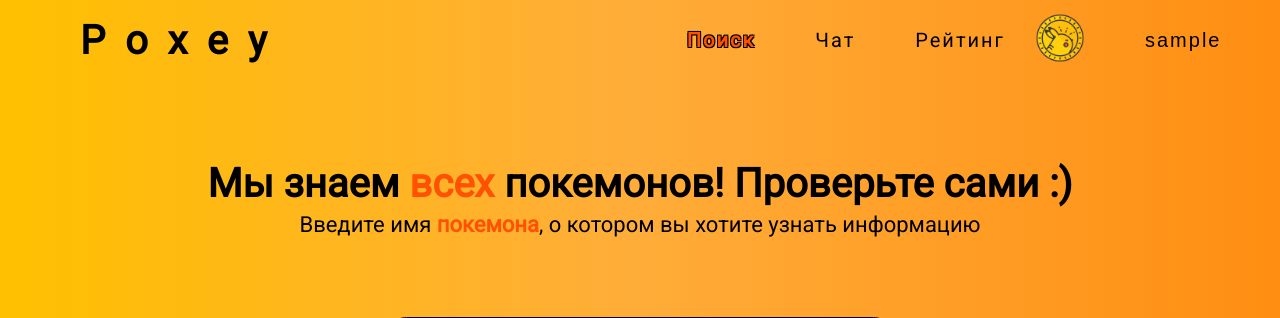
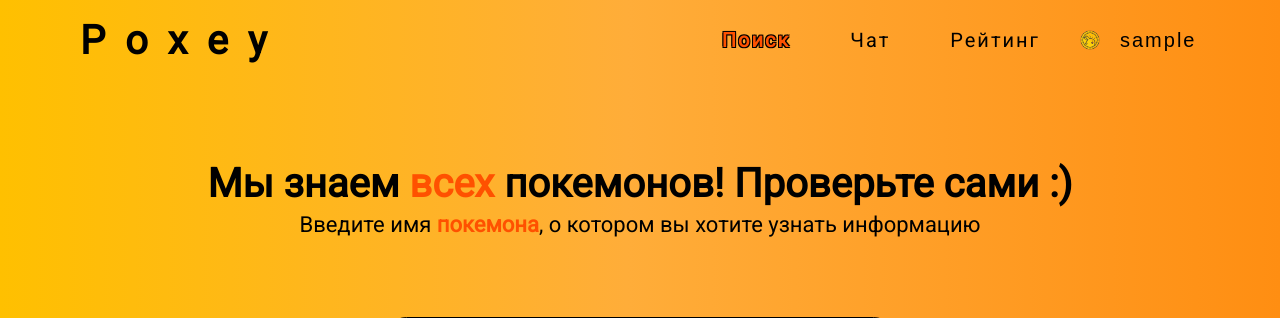
Before and after one commit to daslef/poxey, a Flask app: page /search in a window 1280 px wide. Shown: the top 318 px of the page. Run offline with Flask 2, Linux system fonts and the light colour scheme; the visitor is signed in with stand-in values (Sample User, id 1).

Commit message:
0.5.5 Add styles to money

```diff
--- a/static/styles/search/search.css
+++ b/static/styles/search/search.css
@@ -17,8 +17,7 @@ body {
     cursor: pointer;
     border: none;
     outline: none;
-    margin-left: 60px;
-    margin-right: 45px;
+    margin-right: 70px;
     font-size: 20px;
     transition: all .2s ease;
     letter-spacing: 2px;
@@ -42,7 +41,7 @@ body {
 .dropdown-content {
     display: none;
     position: absolute;
-    min-width: 160px;
+    min-width: 130px;
     box-shadow: 0px 8px 16px 0px rgba(0,0,0,0.2);
     z-index: 1;
 }
@@ -58,6 +57,20 @@ body {
 
 .dropdown-content a:hover {
     background-color: rgb(255, 165, 62);
+}
+
+.coins {
+    display: flex;
+    justify-content: center;
+    align-items: center;
+    font-size: 20px;
+    margin: 0 20px 0 35px;
+}
+
+#coin-img {
+    width: 20px;
+    height: 20px;
+    margin-left: 5px;
 }
 
 .show {display:block;}
--- a/templates/chat.html
+++ b/templates/chat.html
@@ -19,7 +19,7 @@
                 <li><a href="search">Поиск</a></li>
                 <li><a class="active" href="chat">Чат</a></li>
                 <li><a href="rating">Рейтинг</a></li>
-                <li>{{ session["money"] }} <img src="{{ url_for('static', filename='assets/coin.png') }}" alt=""></li>
+                <li class="coins">{{ session["money"] }} <img id="coin-img" src="{{ url_for('static', filename='assets/coin.png') }}"></li>
                 <li>
                     <button onclick="showDropdown()" class="dropbtn" id="username">{{ session['username'] }}</button>
                     <div id="myDropdown" class="dropdown-content">
--- a/templates/history.html
+++ b/templates/history.html
@@ -19,7 +19,7 @@
                 <li><a href="search">Поиск</a></li>
                 <li><a href="chat">Чат</a></li>
                 <li><a href="rating">Рейтинг</a></li>
-                <li>{{ session["money"] }} <img src="{{ url_for('static', filename='assets/coin.png') }}" alt=""></li>
+                <li class="coins">{{ session["money"] }} <img id="coin-img" src="{{ url_for('static', filename='assets/coin.png') }}"></li>
                 <li>
                     <button onclick="showDropdown()" class="dropbtn">{{ session['username'] }}</button>
                     <div id="myDropdown" class="dropdown-content">
--- a/templates/profile.html
+++ b/templates/profile.html
@@ -20,7 +20,7 @@
                 <li><a href="search">Поиск</a></li>
                 <li><a href="chat">Чат</a></li>
                 <li><a href="rating">Рейтинг</a></li>
-                <li>{{ session["money"] }} <img src="{{ url_for('static', filename='assets/coin.png') }}" alt=""></li>
+                <li class="coins">{{ session["money"] }} <img id="coin-img" src="{{ url_for('static', filename='assets/coin.png') }}"></li>
                 <li>
                     <button onclick="showDropdown()" class="dropbtn">{{ session['username'] }}</button>
                     <div id="myDropdown" class="dropdown-content">
--- a/templates/rating.html
+++ b/templates/rating.html
@@ -19,7 +19,7 @@
                 <li><a href="search">Поиск</a></li>
                 <li><a href="chat">Чат</a></li>
                 <li><a class="active" href="rating">Рейтинг</a></li>
-                <li>{{ session["money"] }} <img src="{{ url_for('static', filename='assets/coin.png') }}" alt=""></li>
+                <li class="coins">{{ session["money"] }} <img id="coin-img" src="{{ url_for('static', filename='assets/coin.png') }}"></li>
                 <li>
                     <button onclick="showDropdown()" class="dropbtn">{{ session['username'] }}</button>
                     <div id="myDropdown" class="dropdown-content">
--- a/templates/search.html
+++ b/templates/search.html
@@ -18,7 +18,7 @@
                 <li><a class="active" href="search">Поиск</a></li>
                 <li><a href="chat">Чат</a></li>
                 <li><a href="rating">Рейтинг</a></li>
-                <li>{{ session["money"] }} <img src="{{ url_for('static', filename='assets/coin.png') }}" alt=""></li>
+                <li class="coins">{{ session["money"] }} <img id="coin-img" src="{{ url_for('static', filename='assets/coin.png') }}"></li>
                 <li>
                     <button onclick="showDropdown()" class="dropbtn">{{ session['username'] }}</button>
                     <div id="myDropdown" class="dropdown-content">
```
